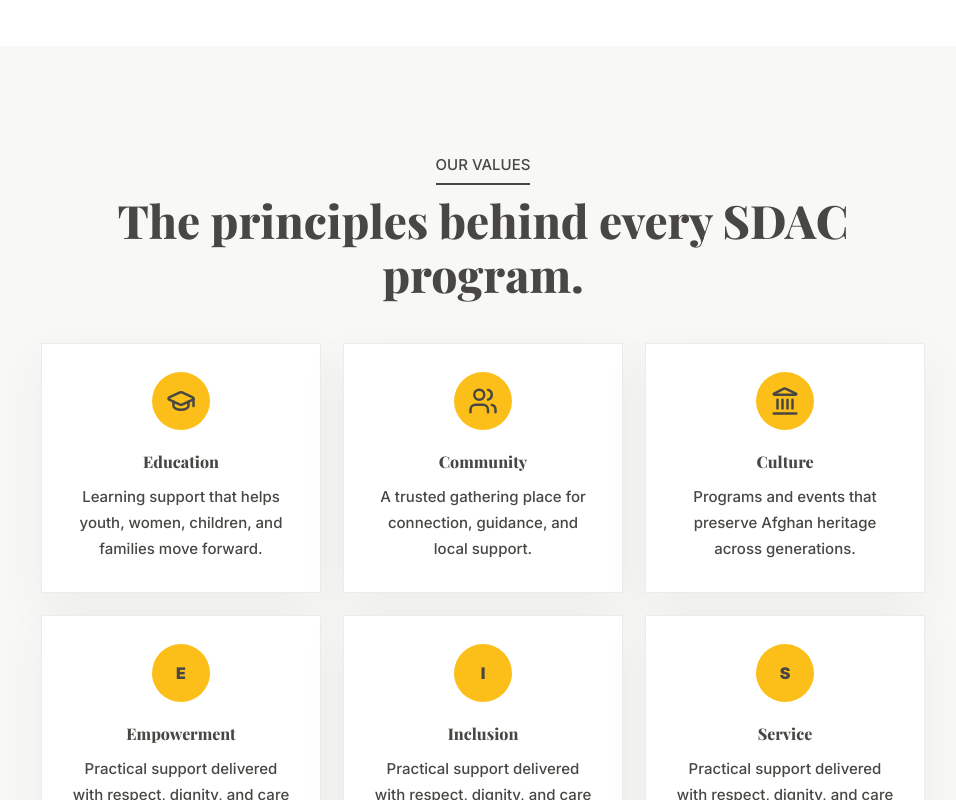
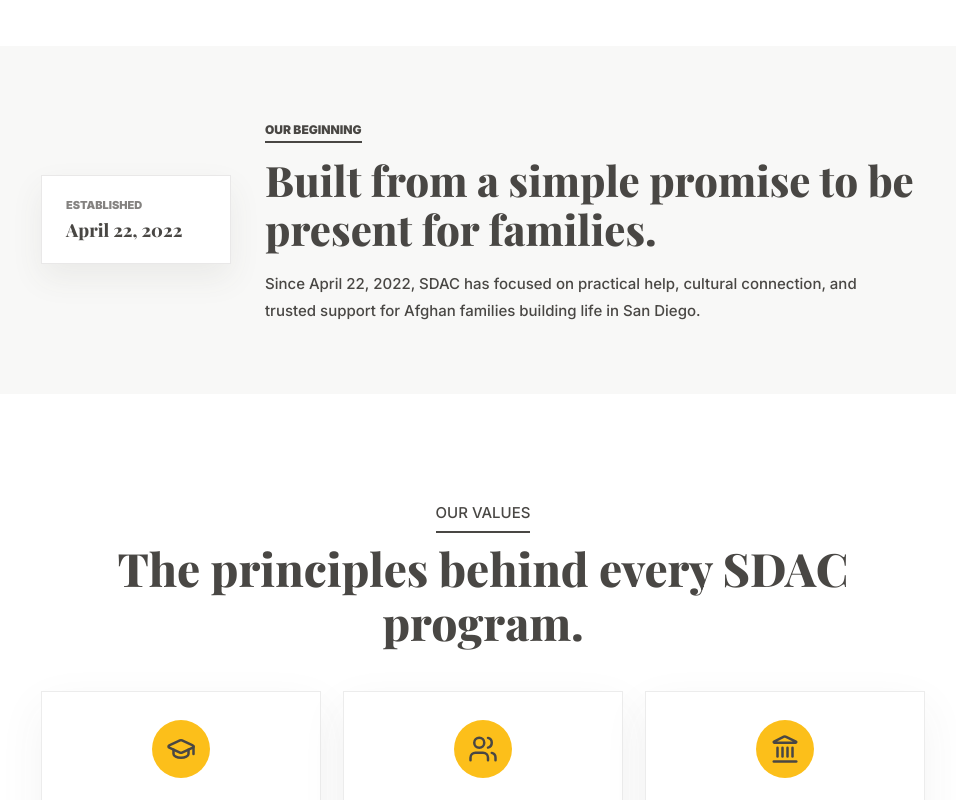
Before and after one commit to basitazizi/sdac, a Next.js app: page /about in a window 1280 px wide. Shown: the part 1100-1900 px from the top of the page, without its empty margins (157-1113 px from the left). Built offline with nearby package versions, Linux system fonts and the light colour scheme.

Commit message:
update and push all

```diff
--- a/app/about/page.js
+++ b/app/about/page.js
@@ -46,7 +46,25 @@
         </div>
       </section>
 
-      <section className="section-block alt">
+      <section className="section-block alt origin-band">
+        <div className="section-inner origin-note">
+          <div className="established-mark">
+            <span>Established</span>
+            <strong>April 22, 2022</strong>
+          </div>
+          <div>
+            <p className="eyebrow">Our Beginning</p>
+            <h2>Built from a simple promise to be present for families.</h2>
+            <p>
+              Since April 22, 2022, SDAC has focused on practical help,
+              cultural connection, and trusted support for Afghan families
+              building life in San Diego.
+            </p>
+          </div>
+        </div>
+      </section>
+
+      <section className="section-block">
         <div className="section-inner">
           <SectionHeading
             eyebrow="Our Values"
@@ -76,12 +94,12 @@
         </div>
       </section>
 
-      <section className="section-block">
+      <section className="section-block alt">
         <div className="section-inner">
           <SectionHeading
             eyebrow="Our History"
             title="A growing timeline of community support."
-            text="This timeline can be updated with confirmed dates, program milestones, and team history."
+            text="SDAC began on April 22, 2022 and continues to grow through classes, mentorship, partnerships, and family support."
           />
           <div className="timeline">
             {timeline.map((item, index) => (
--- a/app/contact/ContactForm.js
+++ b/app/contact/ContactForm.js
@@ -24,7 +24,7 @@
       setStatus({
         type: "error",
         message:
-          "EmailJS is missing a public key. Add NEXT_PUBLIC_EMAILJS_PUBLIC_KEY to .env.local and restart the site.",
+          "EmailJS is missing a public key. Add NEXT_PUBLIC_EMAILJS_PUBLIC_KEY to your local or deployment environment variables, then rebuild the site.",
       });
       return;
     }
--- a/app/globals.css
+++ b/app/globals.css
@@ -288,6 +288,79 @@
 
 .section-block.alt {
   background: #f8f8f7;
+}
+
+.origin-band {
+  padding-top: 70px;
+  padding-bottom: 70px;
+}
+
+.origin-note {
+  display: grid;
+  grid-template-columns: auto minmax(0, 1fr);
+  gap: 34px;
+  align-items: center;
+}
+
+.origin-note .established-mark {
+  margin-top: 0;
+  grid-template-columns: 1fr;
+  min-width: 190px;
+  padding: 24px;
+}
+
+.origin-note h2 {
+  margin: 16px 0 0;
+  color: #494744;
+  font-family: var(--font-serif), Georgia, serif;
+  font-size: clamp(30px, 4vw, 42px);
+  font-weight: 800;
+  line-height: 1.16;
+}
+
+.origin-note p:not(.eyebrow) {
+  max-width: 620px;
+  margin: 18px 0 0;
+  color: #494744;
+  font-size: 15px;
+  font-weight: 500;
+  line-height: 1.75;
+}
+
+.established-inline {
+  margin-top: 18px !important;
+  padding-left: 16px;
+  border-left: 4px solid #fcbf1a;
+  font-weight: 700 !important;
+}
+
+.established-mark {
+  display: inline-grid;
+  grid-template-columns: auto auto;
+  align-items: center;
+  gap: 10px;
+  margin-top: 24px;
+  padding: 10px 14px;
+  color: #494744;
+  background: #ffffff;
+  border: 1px solid rgba(73, 71, 68, 0.12);
+  box-shadow: 0 14px 32px rgba(73, 71, 68, 0.08);
+}
+
+.established-mark span {
+  color: rgba(73, 71, 68, 0.68);
+  font-size: 11px;
+  font-weight: 900;
+  line-height: 1;
+  text-transform: uppercase;
+}
+
+.established-mark strong {
+  color: #494744;
+  font-family: var(--font-serif), Georgia, serif;
+  font-size: 18px;
+  font-weight: 900;
+  line-height: 1;
 }
 
 .section-inner {
@@ -1108,6 +1181,16 @@
     line-height: 1.14;
   }
 
+  .origin-note {
+    grid-template-columns: 1fr;
+    gap: 26px;
+  }
+
+  .established-mark {
+    grid-template-columns: 1fr;
+    gap: 7px;
+  }
+
   .hero-shell h1 + p {
     margin-top: 24px;
     max-width: min(100%, 620px);
--- a/app/page.js
+++ b/app/page.js
@@ -40,6 +40,10 @@
               SDAC is a community organization dedicated to helping Afghan
               families build successful lives while preserving and celebrating
               Afghan culture.
+            </p>
+            <p className="established-inline">
+              Established April 22, 2022, SDAC continues to grow as a trusted
+              place for families to find support, connection, and belonging.
             </p>
             <Link className="btn-accent compact" href="/about">
               Learn About SDAC <ArrowRight size={16} />
```
Also changed, not shown: 2 other files (tests, documents, lock files or other folders).
